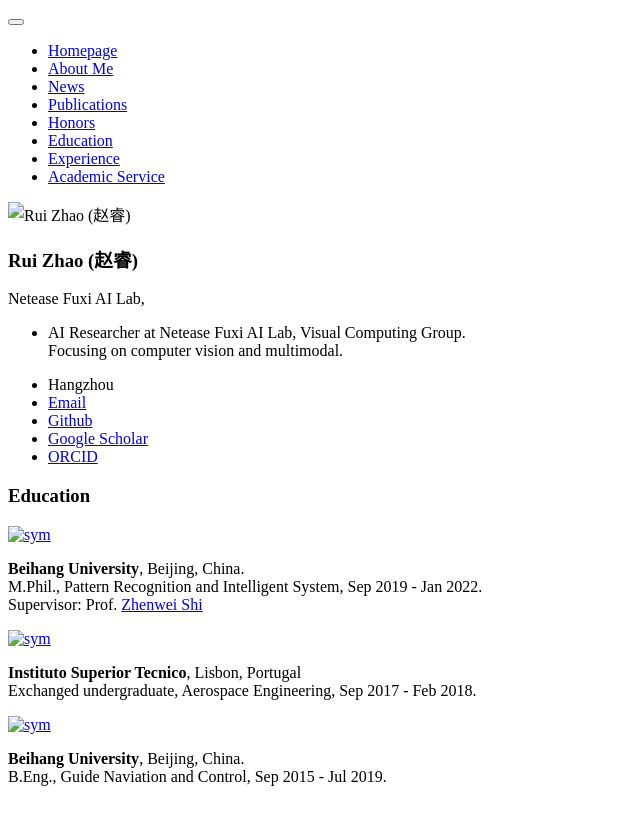
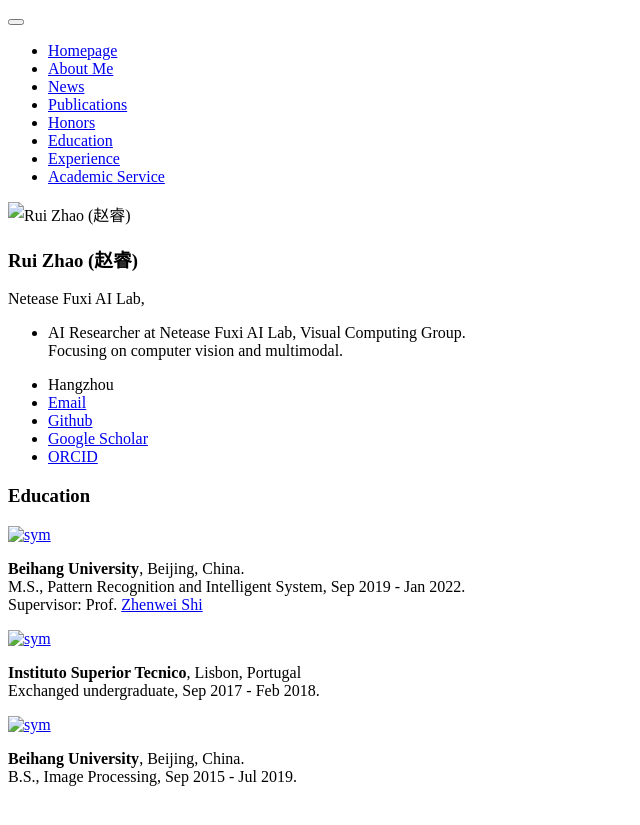
Before and after one commit to ruizhaocv/ruizhaocv.github.io, a Jekyll site: the page built from _pages/includes/educations.md, in a window 1280 px wide. Shown: the top 825 px of the page, without its empty margins (0-640 px from the left). Built offline with Jekyll 4.4.1, drawn with Linux system fonts in a browser that asks for light colours; our own code applies the rules of GitHub Pages for plain Markdown files.

Commit message:
reorginaze the educations

```diff
--- a/_pages/includes/educations.md
+++ b/_pages/includes/educations.md
@@ -5,7 +5,7 @@
 <div class='education-box-text' markdown="1">
 
 <b>Beihang University</b>, Beijing, China.<br>
-M.Phil., Pattern Recognition and Intelligent System, Sep 2019 - Jan 2022.<br>
+M.S., Pattern Recognition and Intelligent System, Sep 2019 - Jan 2022.<br>
 Supervisor: Prof. [Zhenwei Shi](https://levir.buaa.edu.cn/)<br>
 
 </div>
@@ -15,7 +15,7 @@
 <div class='education-box-text' markdown="1">
 
 <b>Instituto Superior Tecnico</b>, Lisbon, Portugal<br>
-Exchanged undergraduate, Aerospace Engineering, Sep 2017 - Feb 2018.<br>
+Exchanged undergraduate, Sep 2017 - Feb 2018.<br>
 
 </div>
 </div>
@@ -24,7 +24,7 @@
 <div class='education-box-text' markdown="1">
 
 <b>Beihang University</b>, Beijing, China.<br>
-B.Eng., Guide Naviation and Control, Sep 2015 - Jul 2019.<br>
+B.S., Image Processing, Sep 2015 - Jul 2019.<br>
 
 </div>
 </div>
--- a/_sass/_page.scss
+++ b/_sass/_page.scss
@@ -84,7 +84,7 @@
   }
 
   a {
-    text-decoration: underline;
+    text-decoration: none;
 
     &:hover {
       text-decoration: underline;
--- a/assets/css/main.scss
+++ b/assets/css/main.scss
@@ -102,7 +102,7 @@
         width: 100%;
         order: 2;
         img {
-            max-width: 30px;
+            max-width: 50px;
             box-shadow: 0px 0px 0px #888;
             object-fit: cover;
         }
@@ -116,7 +116,7 @@
     @include breakpoint($medium) {
         .education-box-image{
             justify-content: center;
-            min-width: 20px;
+            min-width: 25px;
             max-width: 10%;
             order: 1;
         }
```
